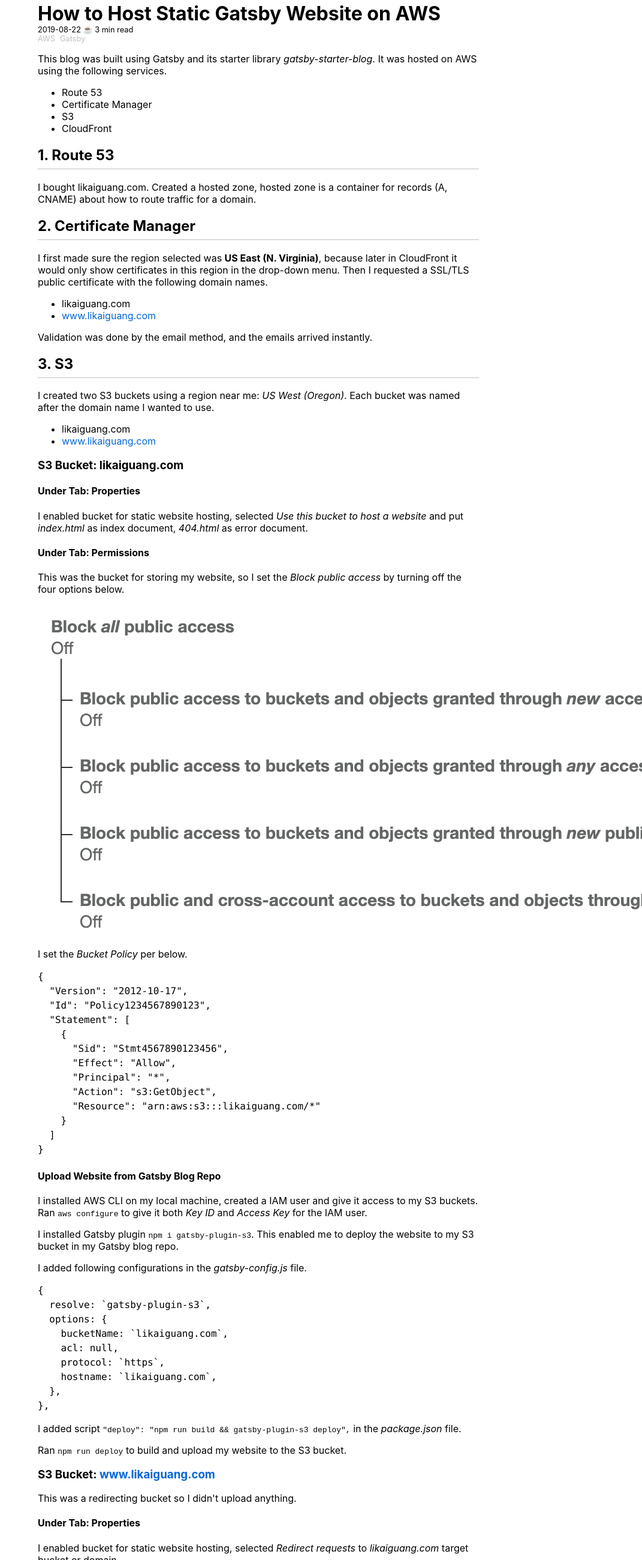
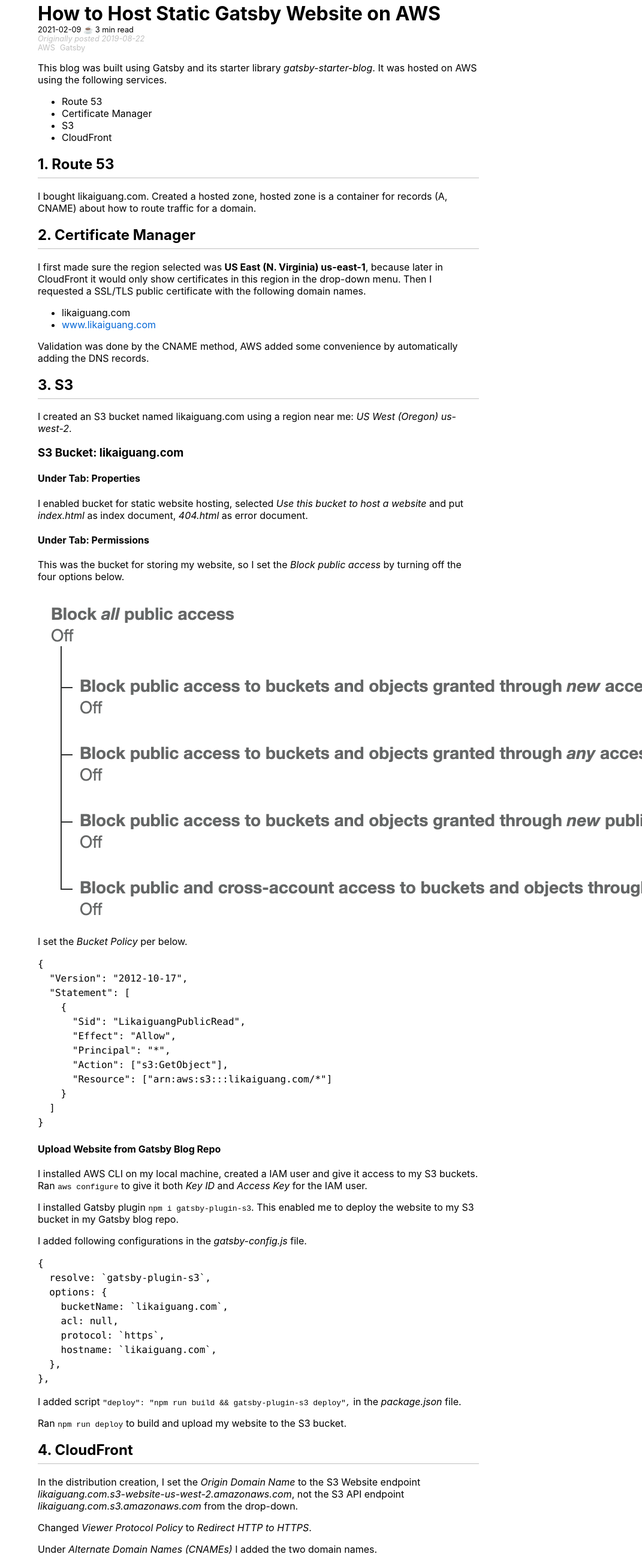
Before and after one commit to Kaiguang/likaiguang-com, a Gatsby site: page /blog/how-to-host-static-gatsby-website-on-aws in a window 1280 px wide. Shown: the part 200-2800 px from the top of the page at 60% size, without its empty margins (209-1280 px from the left). Built offline with nearby package versions, Linux system fonts and the light colour scheme; Gatsby itself is replaced by a stand-in of ours; some packages are replaced by stand-ins of ours; code samples lack their colours.

Commit message:
Update blog how-to-host-static-gatsby-website-on-aws

````diff
--- a/blog-posts/how-to-host-static-gatsby-website-on-aws/index.md
+++ b/blog-posts/how-to-host-static-gatsby-website-on-aws/index.md
@@ -1,6 +1,7 @@
 ---
 title: How to Host Static Gatsby Website on AWS
-date: 2019-08-22
+date: 2021-02-09
+originalDate: 2019-08-22
 tags:
   - AWS
   - Gatsby
@@ -19,19 +20,16 @@
 
 ## 2. Certificate Manager
 
-I first made sure the region selected was **US East (N. Virginia)**, because later in CloudFront it would only show certificates in this region in the drop-down menu. Then I requested a SSL/TLS public certificate with the following domain names.
+I first made sure the region selected was **US East (N. Virginia) us-east-1**, because later in CloudFront it would only show certificates in this region in the drop-down menu. Then I requested a SSL/TLS public certificate with the following domain names.
 
 - likaiguang.com
 - www.likaiguang.com
 
-Validation was done by the email method, and the emails arrived instantly.
+Validation was done by the CNAME method, AWS added some convenience by automatically adding the DNS records.
 
 ## 3. S3
 
-I created two S3 buckets using a region near me: _US West (Oregon)_. Each bucket was named after the domain name I wanted to use.
-
-- likaiguang.com
-- www.likaiguang.com
+I created an S3 bucket named likaiguang.com using a region near me: _US West (Oregon) us-west-2_.
 
 ### S3 Bucket: likaiguang.com
 
@@ -50,14 +48,13 @@
 ```json
 {
   "Version": "2012-10-17",
-  "Id": "Policy1234567890123",
   "Statement": [
     {
-      "Sid": "Stmt4567890123456",
+      "Sid": "LikaiguangPublicRead",
       "Effect": "Allow",
       "Principal": "*",
-      "Action": "s3:GetObject",
-      "Resource": "arn:aws:s3:::likaiguang.com/*"
+      "Action": ["s3:GetObject"],
+      "Resource": ["arn:aws:s3:::likaiguang.com/*"]
     }
   ]
 }
@@ -87,21 +84,9 @@
 
 Ran `npm run deploy` to build and upload my website to the S3 bucket.
 
-### S3 Bucket: www.likaiguang.com
-
-This was a redirecting bucket so I didn't upload anything.
-
-#### Under Tab: Properties
-
-I enabled bucket for static website hosting, selected _Redirect requests_ to _likaiguang.com_ target bucket or domain.
-
-#### Under Tab: Permissions
-
-This was a redirecting bucket, so I left permission default. _Block all public access_ was on, _Bucket Policy_ was empty.
-
 ## 4. CloudFront
 
-In the distribution creation, I set the _Origin Domain Name_ to the bucket endpoint _likaiguang.com.s3-website-us-west-2.amazonaws.com_, not the S3 bucket _likaiguang.com.s3.amazonaws.com_ from the drop-down.
+In the distribution creation, I set the _Origin Domain Name_ to the S3 Website endpoint _likaiguang.com.s3-website-us-west-2.amazonaws.com_, not the S3 API endpoint _likaiguang.com.s3.amazonaws.com_ from the drop-down.
 
 Changed _Viewer Protocol Policy_ to _Redirect HTTP to HTTPS_.
 
@@ -118,9 +103,43 @@
 
 ## 5. Back to Route 53
 
-I added two A records both pointing to the same ALIAS _dryg4r2wprzbd.cloudfront.net_ with the following names.
+After the CloudFront distribution was deployed, go back to the Route 53 console.
 
-- likaiguang.com
-- www.likaiguang.com
+I added an A record for likaiguang.com pointing to the ALIAS _dryg4r2wprzbd.cloudfront.net_ CloudFront distribution.
 
-From there, my blog site should be online with https shortly.
+I added a CNAME record for www.likaiguang.com pointing to the same CloudFront distribution.
+
+After the DNS propagate, my website should be online with https shortly.
+
+## 6. Extra Credit: Restrict S3 Bucket Access Policy to a Specific HTTP Referer Header
+
+Note: **Referer** is a misspelling of "Referrer", details can be found on this [Wikipedia page](https://en.wikipedia.org/wiki/HTTP_referer).
+
+Update the CloudFront distribution Origin Custom Headers with a custom Referer header:
+
+- Header Name: Referer
+- Value: likaiguang.com
+
+Then update the S3 Bucket Policy to restrict access to this header with the following condition added.
+
+```json
+{
+  "Version": "2012-10-17",
+  "Statement": [
+    {
+      "Sid": "LikaiguangPublicRead",
+      "Effect": "Allow",
+      "Principal": "*",
+      "Action": ["s3:GetObject"],
+      "Resource": ["arn:aws:s3:::likaiguang.com/*"],
+      "Condition": {
+        "StringLike": {
+          "aws:Referer": ["likaiguang.com"]
+        }
+      }
+    }
+  ]
+}
+```
+
+Test the website to make sure everything works.
````
